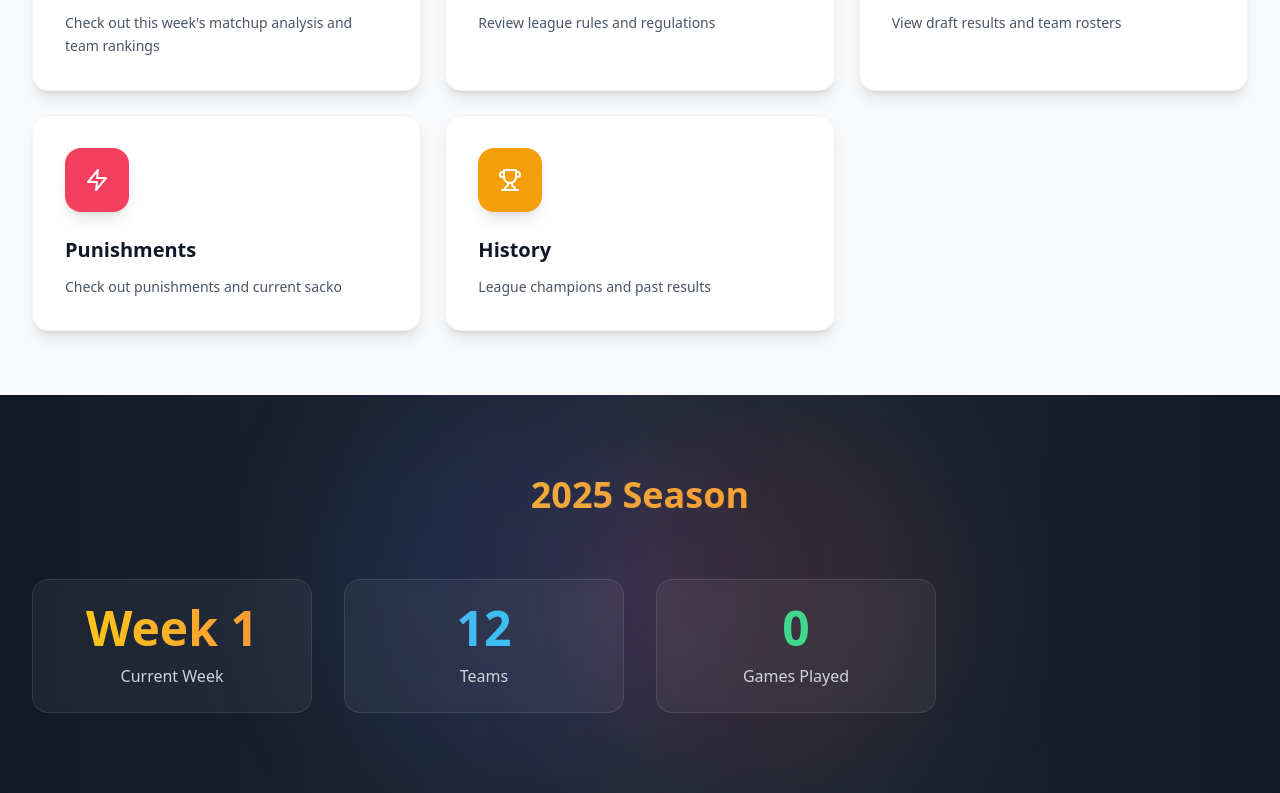
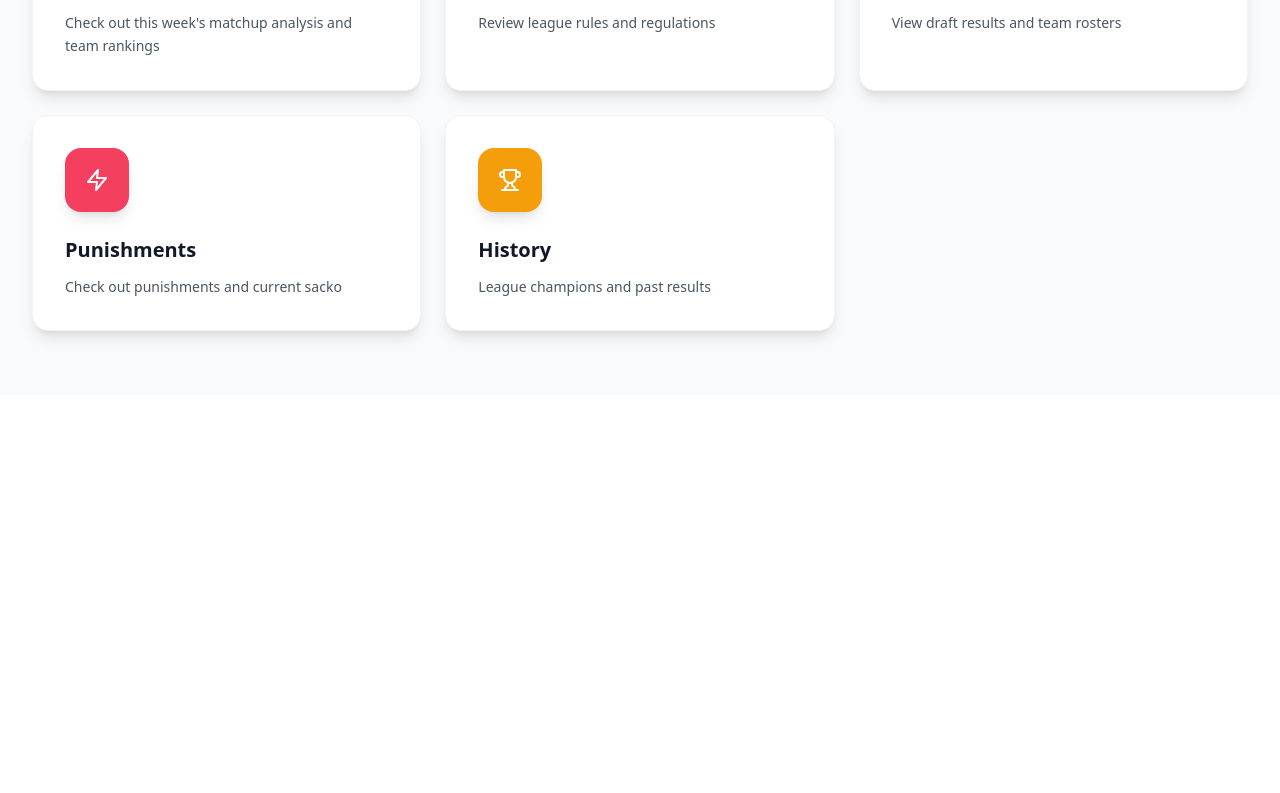
Before and after one commit to mikeyhaidinger/2Bfantasy, a React (Vite) app: page / in a window 1280 px wide. Shown: the part 1079-1872 px from the top of the page. After the commit the page ends 1474 px from the top, so only its background shows below. Built offline with nearby package versions, Linux system fonts and the light colour scheme.

Commit message:
Remove 2025 Season section from home page

```diff
--- a/src/pages/Home.tsx
+++ b/src/pages/Home.tsx
@@ -98,31 +98,6 @@ const Home = () => {
           })}
         </div>
       </div>
-
-      {/* Current Season Stats */}
-      <div className="bg-gradient-to-r from-gray-900 via-gray-800 to-gray-900 text-white py-20 relative overflow-hidden">
-        <div className="absolute inset-0">
-          <div className="absolute top-0 left-1/4 w-96 h-96 bg-gradient-to-r from-blue-500/10 to-purple-500/10 rounded-full filter blur-3xl"></div>
-          <div className="absolute bottom-0 right-1/4 w-96 h-96 bg-gradient-to-r from-pink-500/10 to-orange-500/10 rounded-full filter blur-3xl"></div>
-        </div>
-        <div className="max-w-7xl mx-auto px-4 sm:px-6 lg:px-8">
-          <h2 className="text-4xl font-bold text-center mb-16 bg-gradient-to-r from-yellow-400 to-orange-400 bg-clip-text text-transparent">2025 Season</h2>
-          <div className="grid grid-cols-1 md:grid-cols-4 gap-8">
-            <div className="text-center bg-white/5 backdrop-blur-sm rounded-2xl p-6 border border-white/10">
-              <div className="text-5xl font-bold bg-gradient-to-r from-yellow-400 to-orange-400 bg-clip-text text-transparent mb-3">Week 1</div>
-              <div className="text-gray-300">Current Week</div>
-            </div>
-            <div className="text-center bg-white/5 backdrop-blur-sm rounded-2xl p-6 border border-white/10">
-              <div className="text-5xl font-bold bg-gradient-to-r from-blue-400 to-cyan-400 bg-clip-text text-transparent mb-3">12</div>
-              <div className="text-gray-300">Teams</div>
-            </div>
-            <div className="text-center bg-white/5 backdrop-blur-sm rounded-2xl p-6 border border-white/10">
-              <div className="text-5xl font-bold bg-gradient-to-r from-emerald-400 to-green-400 bg-clip-text text-transparent mb-3">0</div>
-              <div className="text-gray-300">Games Played</div>
-            </div>
-          </div>
-        </div>
-      </div>
     </div>
   );
 };
```
